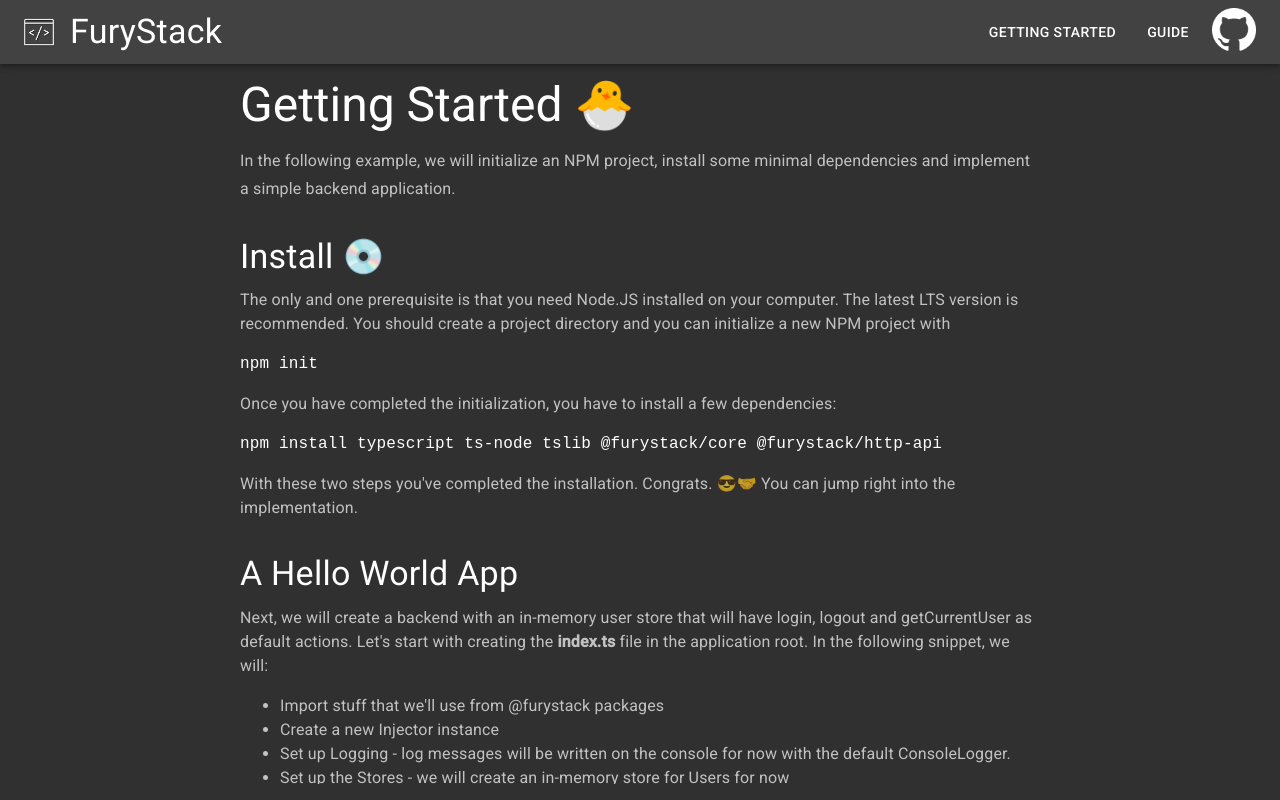
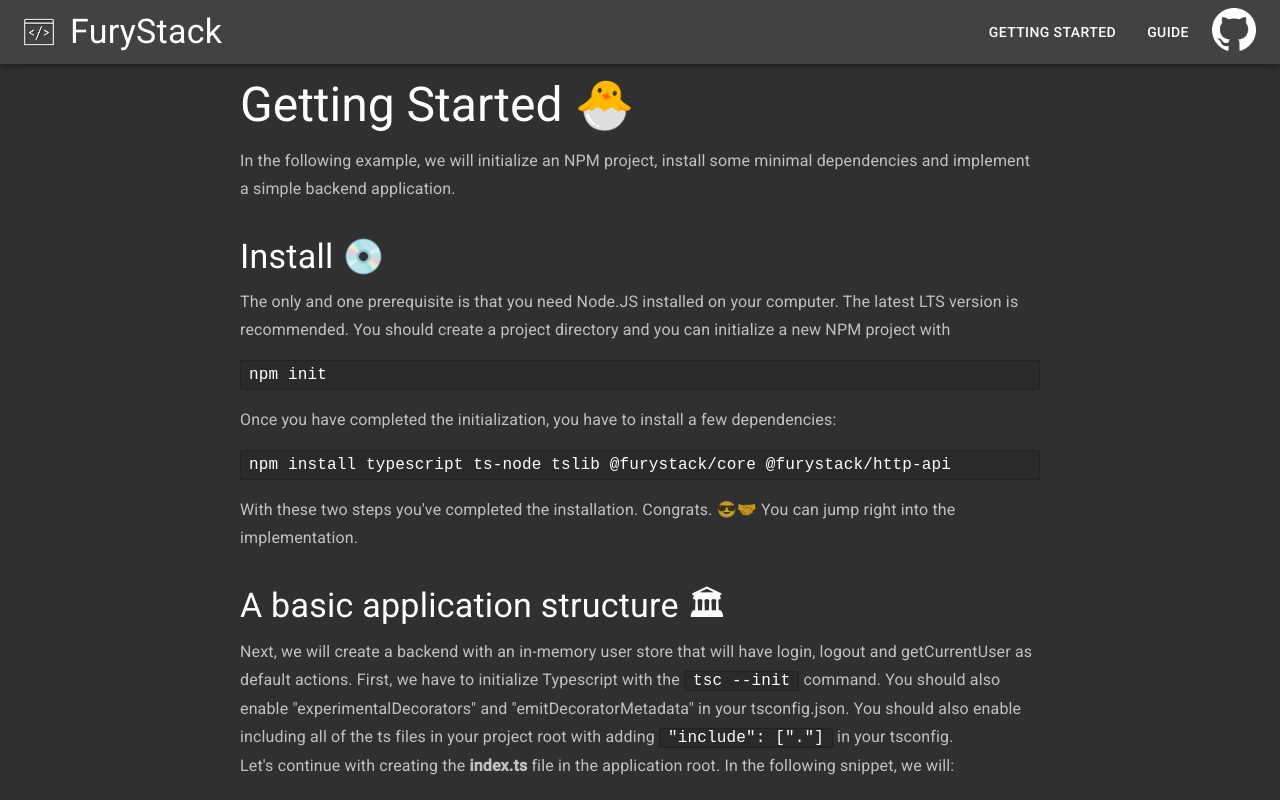
Before and after one commit to furystack/old-furystack.github.io, a React app: page /getting-started in a window 1280 px wide. Built offline with nearby package versions, Linux system fonts and the light colour scheme.

Commit message:
feat(getting-started):finished guide, extracted components

```diff
--- /dev/null
+++ b/src/components/code-snippet.tsx
@@ -0,0 +1,23 @@
+import { useContext } from "react";
+import { ThemeContext } from "../context/theme-context";
+import React from "react";
+
+export const CodeSnippet: React.FunctionComponent<{
+  style?: React.CSSProperties;
+}> = props => {
+  const theme = useContext(ThemeContext);
+  return (
+    <code
+      style={{
+        color: theme.palette.text.primary,
+        backgroundColor: "rgba(1, 1, 1, 0.12)",
+        border: "1px solid rgba(0,0,0,.2)",
+        borderRadius: "2px",
+        padding: "0 0.5em",
+        ...props.style
+      }}
+    >
+      {props.children}
+    </code>
+  );
+};
--- /dev/null
+++ b/src/components/subheader.tsx
@@ -0,0 +1,21 @@
+import { useContext } from "react";
+import { ThemeContext } from "../context/theme-context";
+import React from "react";
+import Typography from "@material-ui/core/Typography";
+export const Subheader: React.FunctionComponent<{ href: string }> = ({
+  href,
+  children
+}) => {
+  const theme = useContext(ThemeContext);
+  return (
+    <a href={href} style={{ textDecoration: "none" }}>
+      <Typography
+        variant="h4"
+        style={{ color: theme.palette.text.primary, marginTop: "1em" }}
+        gutterBottom={true}
+      >
+        {children}
+      </Typography>
+    </a>
+  );
+};
--- /dev/null
+++ b/src/components/text-body.tsx
@@ -0,0 +1,18 @@
+import { useContext } from "react";
+import { ThemeContext } from "../context/theme-context";
+import React from "react";
+import Typography from "@material-ui/core/Typography";
+
+export const TextBody: React.FunctionComponent = props => {
+  const theme = useContext(ThemeContext);
+
+  return (
+    <Typography
+      variant="subtitle1"
+      style={{ color: theme.palette.text.secondary }}
+      gutterBottom={true}
+    >
+      {props.children}
+    </Typography>
+  );
+};
--- a/src/pages/getting-started.tsx
+++ b/src/pages/getting-started.tsx
@@ -1,6 +1,9 @@
 import React, { useContext } from "react";
 import Typography from "@material-ui/core/Typography";
 import { ThemeContext } from "../context/theme-context";
+import { CodeSnippet } from "../components/code-snippet";
+import { Subheader } from "../components/subheader";
+import { TextBody } from "../components/text-body";
 
 export const GettingStarted: React.FunctionComponent = () => {
   const theme = useContext(ThemeContext);
@@ -13,79 +16,53 @@
       >
         Getting Started 🐣
       </Typography>
-      <Typography
-        variant="subtitle1"
-        style={{ color: theme.palette.text.secondary }}
-        gutterBottom={true}
-      >
+      <TextBody>
         In the following example, we will initialize an NPM project, install
         some minimal dependencies and implement a simple backend application.
-      </Typography>
-      <a href="#install" style={{ textDecoration: "none" }}>
-        <Typography
-          variant="h4"
-          style={{ color: theme.palette.text.primary, marginTop: "1em" }}
-          gutterBottom={true}
-        >
-          Install 💿
-        </Typography>
-      </a>
-      <Typography
-        variant="body1"
-        style={{ color: theme.palette.text.secondary }}
-      >
+      </TextBody>
+      <Subheader href="#install">Install 💿</Subheader>
+      <TextBody>
         The only and one prerequisite is that you need Node.JS installed on your
         computer. The latest LTS version is recommended. You should create a
         project directory and you can initialize a new NPM project with
-        <code
+        <CodeSnippet
           style={{
             display: "block",
-            margin: "1em 0",
-            color: theme.palette.text.primary
+            margin: "1em 0"
           }}
         >
           npm init
-        </code>
-      </Typography>
-      <Typography
-        variant="body1"
-        style={{ color: theme.palette.text.secondary }}
-      >
+        </CodeSnippet>
+      </TextBody>
+      <TextBody>
         Once you have completed the initialization, you have to install a few
         dependencies: <br />
-        <code
+        <CodeSnippet
           style={{
             display: "block",
-            margin: "1em 0",
-            color: theme.palette.text.primary
+            margin: "1em 0"
           }}
         >
           npm install typescript ts-node tslib @furystack/core
           @furystack/http-api
-        </code>
+        </CodeSnippet>
         With these two steps you've completed the installation. Congrats. 😎🤝
         You can jump right into the implementation.
-      </Typography>
+      </TextBody>
 
-      <a href="#hello-world" style={{ textDecoration: "none" }}>
-        <Typography
-          variant="h4"
-          style={{ color: theme.palette.text.primary, marginTop: "1em" }}
-          gutterBottom={true}
-          component="h4"
-        >
-          A Hello World App
-        </Typography>
-      </a>
-
-      <Typography
-        variant="body1"
-        style={{ color: theme.palette.text.secondary }}
-      >
+      <Subheader href="#app-structure">
+        A basic application structure 🏛
+      </Subheader>
+      <TextBody>
         Next, we will create a backend with an in-memory user store that will
-        have login, logout and getCurrentUser as default actions. Let's start
-        with creating the <strong>index.ts</strong> file in the application
-        root. In the following snippet, we will:
+        have login, logout and getCurrentUser as default actions. First, we have
+        to initialize Typescript with the <CodeSnippet>tsc --init</CodeSnippet>{" "}
+        command. You should also enable "experimentalDecorators" and
+        "emitDecoratorMetadata" in your tsconfig.json. You should also enable
+        including all of the ts files in your project root with adding{" "}
+        <CodeSnippet> "include": ["."]</CodeSnippet> in your tsconfig.
+        <br /> Let's continue with creating the <strong>index.ts</strong> file
+        in the application root. In the following snippet, we will:
         <ul>
           <li>Import stuff that we'll use from @furystack packages</li>
           <li>Create a new Injector instance</li>
@@ -128,7 +105,7 @@
           </li>
         </ul>
         And now, the code snippet:
-      </Typography>
+      </TextBody>
       <textarea
         style={{
           height: 375,
@@ -170,26 +147,28 @@
   } as User);
 `}
       />
-      <Typography
-        variant="body1"
-        style={{ color: theme.palette.text.secondary }}
-      >
+      <TextBody>
         Now, after saving your index.ts file, you can start the server with the
         following command:
-        <code
+        <CodeSnippet
           style={{
             display: "block",
-            margin: "1em 0",
-            color: theme.palette.text.primary
+            margin: "1em 0"
           }}
         >
           .\node_modules\.bin\ts-node index.ts
-        </code>
+        </CodeSnippet>
         It will start your app with a few log messages and you can open it in
         the browser. On the main page you'll get an&nbsp;
-        <code>{`{"Error":"Content not found","url":"/"}`}</code> message - you
-        haven't set up custom routes, only the default login routes. You can
-        also try them out now. <br />
+        <CodeSnippet>{`{"Error":"Content not found","url":"/"}`}</CodeSnippet>{" "}
+        message - you haven't set up custom routes, only the default login
+        routes.
+      </TextBody>
+      <Subheader href="#authentication">
+        Authentication, authorization 🔑
+      </Subheader>
+      <TextBody>
+        You can also try them out now. <br />
         If you open{" "}
         <a
           href="http://localhost:654/currentUser"
@@ -198,9 +177,9 @@
         >
           http://localhost:654/currentUser
         </a>
-        , you'll see that you are a Visitor user without roles. You can log in
-        with two ways in this example application - both can be achieved easily
-        with{" "}
+        , you'll see that by default you will be a Visitor user without roles.
+        You can authenticate your request in two ways in this example
+        application - both can be achieved easily with&nbsp;
         <a
           href="https://www.getpostman.com/"
           target="_blank"
@@ -208,13 +187,120 @@
         >
           Postman
         </a>
-        . <br />
-        You can set up basic authentication headers - with a predefined username
-        and password - and re-send the request. The user will be updated
+        .
+        <ul>
+          <li>
+            You can set up basic authentication headers - with a predefined
+            username and password - and re-send the request. If you've provided
+            the correct credentials, the user will be updated
+          </li>
+          <li>
+            You can send a POST request to <CodeSnippet>'/login'</CodeSnippet>{" "}
+            with the following post body:
+            <CodeSnippet
+              style={{ display: "block", margin: ".3em 0" }}
+            >{`{"username": "testuser", "password": "password"}`}</CodeSnippet>
+            You will get a session cookie (called 'fss' by default) that will
+            authenticate you with the next request. You can invalidate the
+            session and remove the cookie by posting to the{" "}
+            <CodeSnippet>'/logout'</CodeSnippet> API endpoint.
+          </li>
+        </ul>
         <br />
-        You can send an another POST request to '/login' with the username and
-        password in the body
-      </Typography>
+      </TextBody>
+      <Subheader href="#hello-world-action">
+        Say 'Hi' from a custom action 🙋‍
+      </Subheader>
+      <TextBody>
+        We will implement a new custom 'Hello World' action. Stop your
+        application (ctrl+c in the console) and create a new file called
+        'hello-world-action.ts' next to your 'index.ts':
+        <textarea
+          style={{
+            height: 275,
+            width: "100%",
+            background: "transparent",
+            fontFamily: "monospace",
+            color: theme.palette.text.disabled,
+            outline: "none",
+            padding: 3,
+            margin: "2em 0"
+          }}
+          readOnly={true}
+          defaultValue={`import { IRequestAction, HttpUserContext } from "@furystack/http-api";
+import { Injectable } from "@furystack/inject";
+import { ServerResponse } from "http";
+
+@Injectable({ lifetime: "transient" })
+export class HelloWorldAction implements IRequestAction {
+  public dispose() {
+    /** all actions should be disposables, you can implement cleanup logic here. */
+  }
+
+  public async exec(): Promise<void> {
+    const currentUser = await this.userContext.getCurrentUser();
+    this.response.end(\`Hello \${currentUser.username}!\`);
+  }
+
+  /** The parameters from the constructor will be injected */
+  constructor(
+    private readonly userContext: HttpUserContext,
+    private readonly response: ServerResponse
+  ) {}
+}`}
+        />
+        The action implementation is quite straightforward. We should implement
+        an IRequestAction (dispose() and exec() is mandatory). We can use
+        constructor dependency injection for getting the ServerResponse (we
+        should also use IncomingMessage) from Node.JS and a built-in service for
+        authentication from FuryStack.
+        <br />
+        We should set up a routing logic for our custom action. To do that, we
+        should add some imports:
+        <CodeSnippet>
+          import {`{ HelloWorldAction }`} from './hello-world-action'
+          <br />
+          import {`{ parse }`} from "url"; <br />
+        </CodeSnippet>{" "}
+        at the top of our index.ts and add the following snippet right after{" "}
+        <code>'.useDefaultLoginRoutes()'</code>:
+        <textarea
+          style={{
+            height: 100,
+            width: "100%",
+            background: "transparent",
+            fontFamily: "monospace",
+            color: theme.palette.text.disabled,
+            outline: "none",
+            padding: 3,
+            margin: "2em 0"
+          }}
+          readOnly={true}
+          defaultValue={`  .addHttpRouting(msg => {
+    const urlPathName = parse(msg.url || "", true).pathname;
+    if (urlPathName === "/helloWorld") {
+      return HelloWorldAction;
+    }
+  })`}
+        />
+        Restart your application and send a request to{" "}
+        <a href="http://localhost:654" target="_blank">
+          http://localhost:654
+        </a>
+        . You will get a plain text response with the 'Hello Visitor!' text from
+        your newly created action.
+      </TextBody>
+      <Subheader href="#summary">Summary</Subheader>
+      <TextBody>
+        Let's sum up what we've done in this example:
+        <ul>
+          <li>
+            A basic backend application with an in-memory store, logging,
+            authentication and custom routing - from about ~35 lines of code
+          </li>
+          <li>A custom HelloWorld action - from about ~21 lines of code</li>
+        </ul>
+      </TextBody>
     </div>
   );
 };
```
